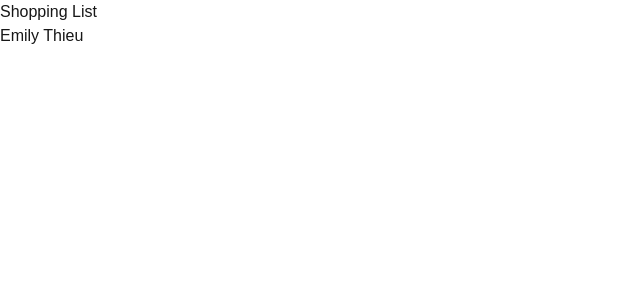
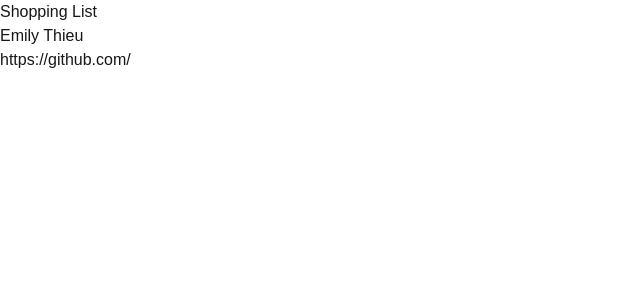
Before and after one commit to emily-thieu56/cprg306-assignments, a Next.js app: page /week-2 in a window 1280 px wide. Shown: the top 300 px of the page, without its empty margins (0-640 px from the left). Built offline with nearby package versions, Linux system fonts and the light colour scheme.

Commit message:
Fixed link issue by adding title

```diff
--- a/app/week-2/student-info.js
+++ b/app/week-2/student-info.js
@@ -4,7 +4,7 @@ export default function Student_Component() {
     return (
       <main>
         <p>Emily Thieu</p>
-        <Link href="https://github.com/"> </Link>
+        <Link href="https://github.com/"> https://github.com/</Link>
       </main>
     );
   }
```
